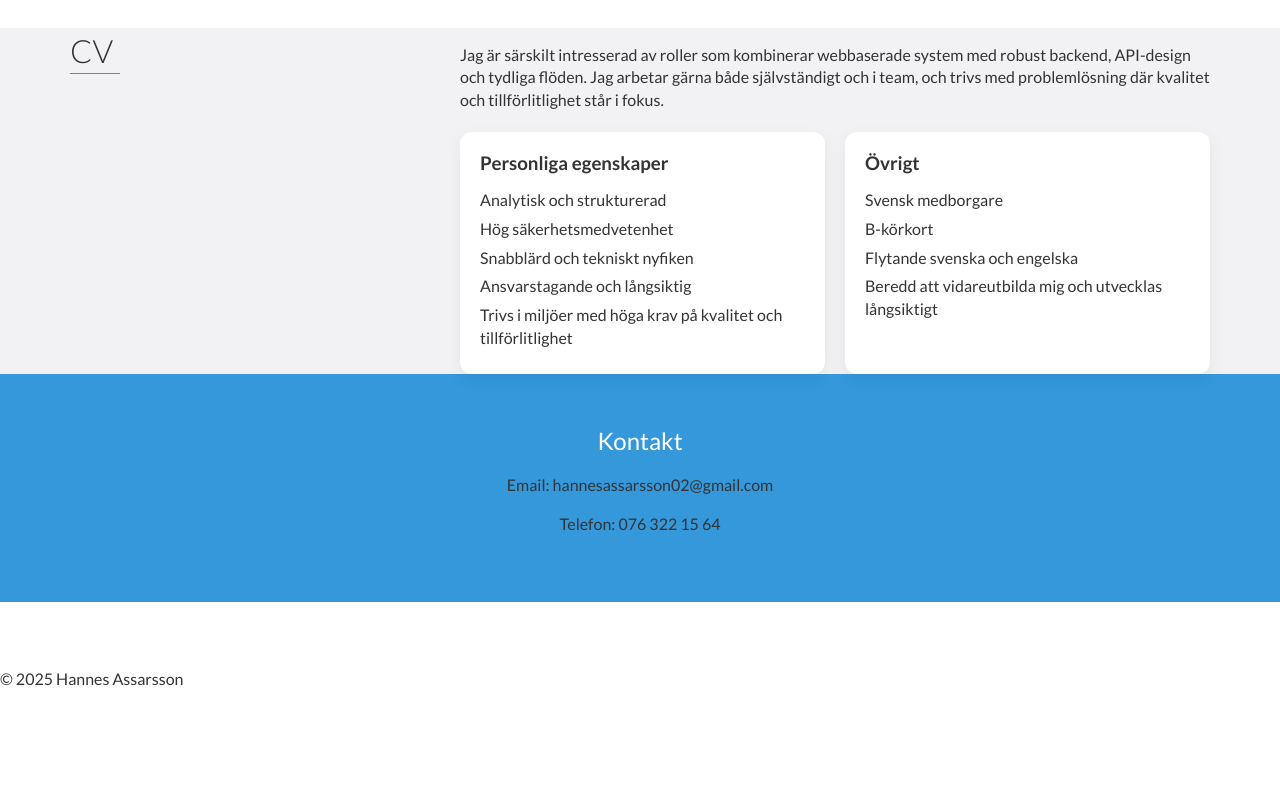
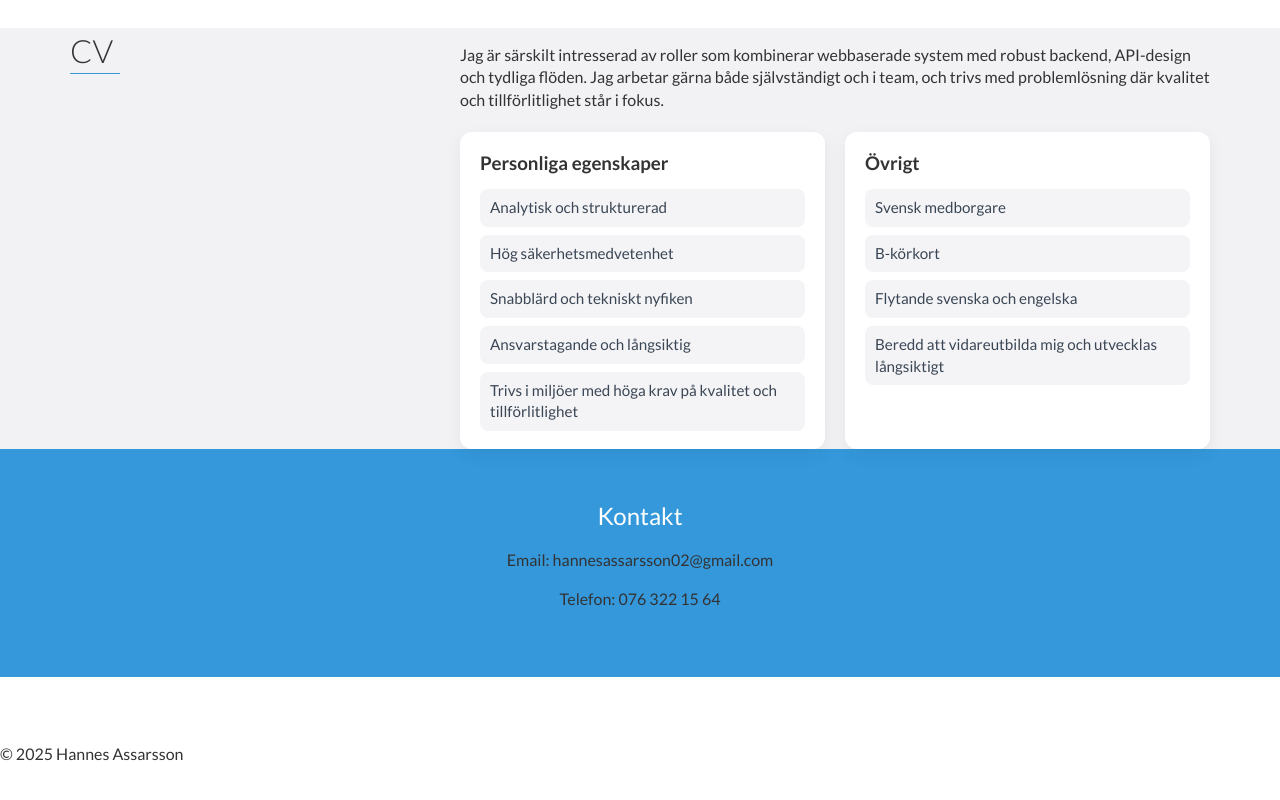
Before and after one commit to hannesassarsson/portfolio, a website: page index.html in a window 1280 px wide. Shown: the part 5191-5991 px from the top of the page. Before the commit the page ends 5948 px from the top, so only its background shows below. Drawn offline with Linux system fonts and the light colour scheme.

Commit message:
removed bullets

```diff
--- a/index.html
+++ b/index.html
@@ -100,16 +100,19 @@
             margin-bottom: 12px;
         }
 
-        .cv-card ul {
-            margin: 0 !important;
-            padding: 0 !important;
-            list-style: none !important;
+        .cv-list {
+            margin: 0;
+            padding: 0;
+            display: grid;
+            gap: 8px;
         }
 
-        .cv-card li {
-            list-style: none !important;
-            margin-bottom: 6px;
-            padding-left: 0 !important;
+        .cv-item {
+            padding: 8px 10px;
+            border-radius: 8px;
+            background: #f4f4f7;
+            color: #3a4654;
+            font-size: 0.95em;
         }
     </style>
 </head>
@@ -330,22 +333,22 @@
                 <div class="cv-grid">
                     <div class="cv-card">
                         <h3>Personliga egenskaper</h3>
-                        <ul>
-                            <li>Analytisk och strukturerad</li>
-                            <li>Hög säkerhetsmedvetenhet</li>
-                            <li>Snabblärd och tekniskt nyfiken</li>
-                            <li>Ansvarstagande och långsiktig</li>
-                            <li>Trivs i miljöer med höga krav på kvalitet och tillförlitlighet</li>
-                        </ul>
+                        <div class="cv-list">
+                            <div class="cv-item">Analytisk och strukturerad</div>
+                            <div class="cv-item">Hög säkerhetsmedvetenhet</div>
+                            <div class="cv-item">Snabblärd och tekniskt nyfiken</div>
+                            <div class="cv-item">Ansvarstagande och långsiktig</div>
+                            <div class="cv-item">Trivs i miljöer med höga krav på kvalitet och tillförlitlighet</div>
+                        </div>
                     </div>
                     <div class="cv-card">
                         <h3>Övrigt</h3>
-                        <ul>
-                            <li>Svensk medborgare</li>
-                            <li>B-körkort</li>
-                            <li>Flytande svenska och engelska</li>
-                            <li>Beredd att vidareutbilda mig och utvecklas långsiktigt</li>
-                        </ul>
+                        <div class="cv-list">
+                            <div class="cv-item">Svensk medborgare</div>
+                            <div class="cv-item">B-körkort</div>
+                            <div class="cv-item">Flytande svenska och engelska</div>
+                            <div class="cv-item">Beredd att vidareutbilda mig och utvecklas långsiktigt</div>
+                        </div>
                     </div>
                 </div>
             </div>
```
